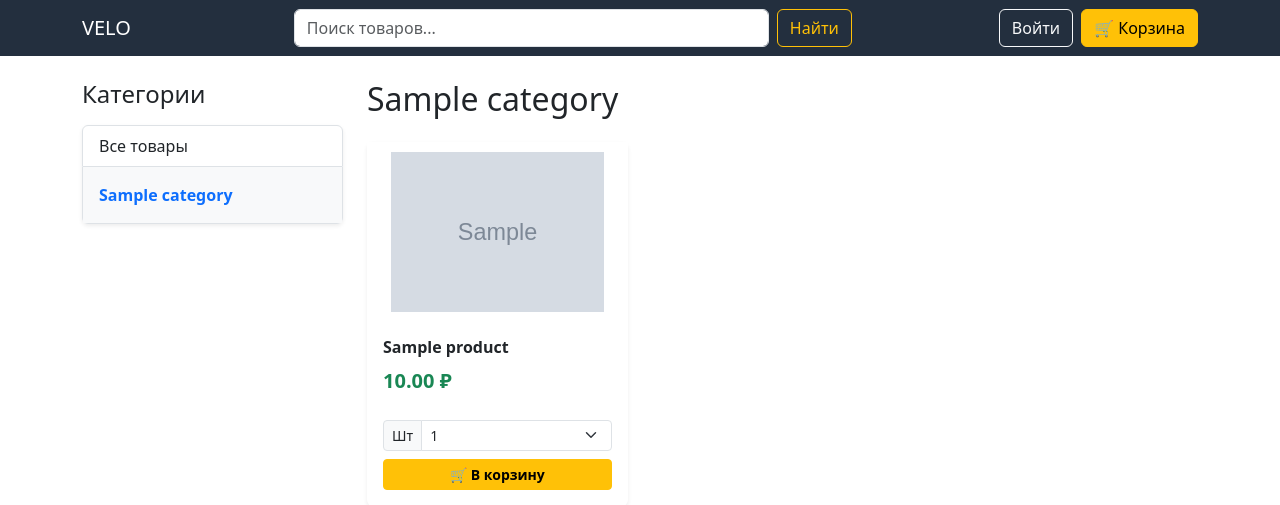
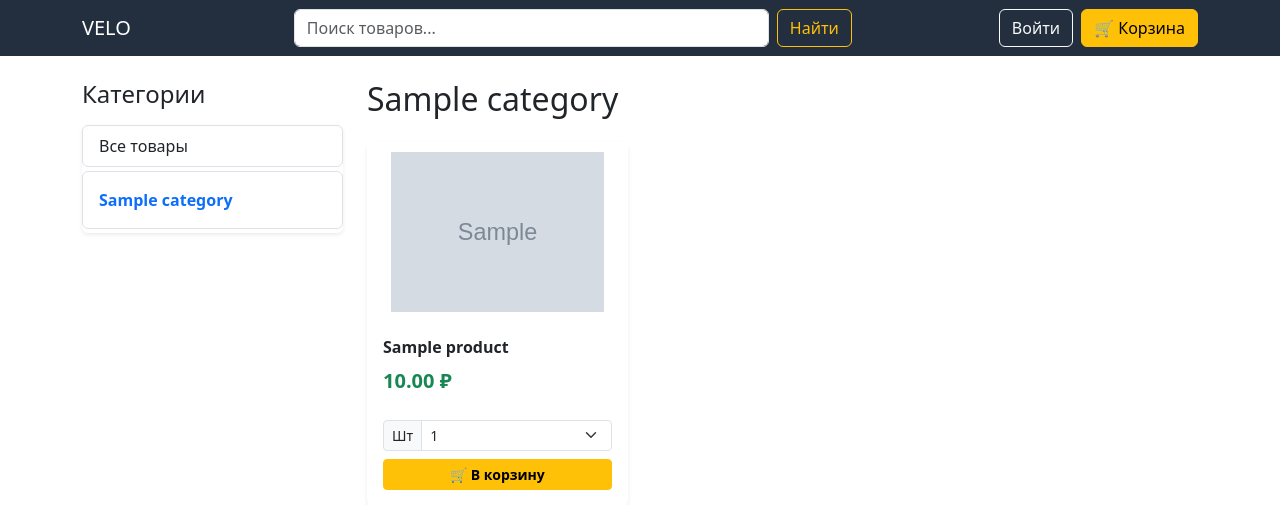
Before and after one commit to Montana-gg/zonix_marketplace, a Django app: a page that uses shop/templates/shop/product/list.html in a window 1280 px wide. Shown: the top 505 px of the page. Run offline with Django 5.2, Linux system fonts and the light colour scheme; tables that the repository leaves empty hold one stand-in row (values such as "Sample post"); grey boxes marked "Sample" are stand-in pictures.

Commit message:
Enhance category logic: show subcategory products in parent and add interactive sidebar

```diff
--- a/shop/templates/shop/product/list.html
+++ b/shop/templates/shop/product/list.html
@@ -8,31 +8,43 @@
 <div class="row">
     <div class="col-md-3">
         <h4 class="mb-3">Категории</h4>
-        <div class="list-group shadow-sm">
+        <div class="list-group shadow-sm border-0">
             <a href="{% url 'shop:product_list' %}"
-               class="list-group-item list-group-item-action {% if not category %}active{% endif %}">
+               class="list-group-item list-group-item-action {% if not category %}active{% endif %} rounded mb-1">
                 Все товары
             </a>
 
             {% for c in categories %}
-                <div class="list-group-item p-0">
-                    <a href="{{ c.get_absolute_url }}"
-                       class="d-block p-3 text-decoration-none {% if category.slug == c.slug %}bg-light fw-bold text-primary{% else %}text-dark{% endif %}">
-                        {{ c.name }}
+                <div class="list-group-item p-0 border-0 mb-1">
+                    <div class="d-flex align-items-center bg-white border rounded">
+                        <a href="{{ c.get_absolute_url }}"
+                           class="flex-grow-1 p-3 text-decoration-none {% if category.slug == c.slug %}fw-bold text-primary{% else %}text-dark{% endif %}">
+                            {{ c.name }}
+                        </a>
+
                         {% if c.children.all %}
-                            <span class="float-end">›</span>
+                        <button class="btn btn-link text-decoration-none text-dark pe-3" type="button"
+                                data-bs-toggle="collapse" data-bs-target="#sub-{{ c.id }}">
+                            {% if category.slug == c.slug or category.parent.slug == c.slug %}
+                                ▾
+                            {% else %}
+                                ▸
+                            {% endif %}
+                        </button>
                         {% endif %}
-                    </a>
+                    </div>
 
                     {% if c.children.all %}
-                        <div class="ps-3 pb-2 bg-light">
+                    <div class="collapse {% if category.slug == c.slug or category.parent.slug == c.slug %}show{% endif %}" id="sub-{{ c.id }}">
+                        <div class="ps-3 py-2 bg-light border-start border-end border-bottom rounded-bottom">
                             {% for child in c.children.all %}
                                 <a href="{{ child.get_absolute_url }}"
-                                   class="d-block py-1 px-2 small text-decoration-none border-start {% if category.slug == child.slug %}text-primary fw-bold border-primary{% else %}text-muted border-secondary{% endif %}">
-                                    {{ child.name }}
+                                   class="d-block py-2 px-3 small text-decoration-none {% if category.slug == child.slug %}text-primary fw-bold{% else %}text-muted{% endif %}">
+                                    • {{ child.name }}
                                 </a>
                             {% endfor %}
                         </div>
+                    </div>
                     {% endif %}
                 </div>
             {% endfor %}
@@ -40,10 +52,7 @@
     </div>
 
     <div class="col-md-9">
-        <h2 class="mb-4">
-            {% if category %}{{ category.name }}{% else %}Наши товары{% endif %}
-        </h2>
-
+        <h2 class="mb-4">{% if category %}{{ category.name }}{% else %}Наши товары{% endif %}</h2>
         <div class="row">
             {% for product in products %}
                 <div class="col-md-6 col-lg-4 mb-4">
@@ -55,7 +64,6 @@
                                 <span class="text-muted">Нет фото</span>
                             {% endif %}
                         </div>
-
                         <div class="card-body d-flex flex-column">
                             <h6 class="card-title">
                                 <a href="{% url 'shop:product_detail' product.id product.slug %}" class="text-decoration-none text-dark fw-bold">
@@ -63,18 +71,15 @@
                                 </a>
                             </h6>
                             <p class="card-text text-success fs-5 fw-bold mt-auto">{{ product.price }} ₽</p>
-
                             <div class="d-grid mt-2">
                                 <form action="{% url 'cart:cart_add' product.id %}" method="post">
                                     {% csrf_token %}
                                     <div class="input-group input-group-sm mb-2">
-                                        <label class="input-group-text" for="quantity">Шт</label>
+                                        <label class="input-group-text">Шт</label>
                                         {{ cart_product_form.quantity }}
                                     </div>
                                     {{ cart_product_form.override }}
-                                    <button type="submit" class="btn btn-warning btn-sm fw-bold w-100">
-                                        🛒 В корзину
-                                    </button>
+                                    <button type="submit" class="btn btn-warning btn-sm fw-bold w-100">🛒 В корзину</button>
                                 </form>
                             </div>
                         </div>
@@ -82,7 +87,7 @@
                 </div>
             {% empty %}
                 <div class="col-12 text-center py-5">
-                    <p class="alert alert-light border">В этой категории пока нет товаров. Загляните позже!</p>
+                    <p class="alert alert-light border">В этой категории пока нет товаров.</p>
                 </div>
             {% endfor %}
         </div>
--- a/shop/views.py
+++ b/shop/views.py
@@ -6,15 +6,16 @@ from cart.forms import CartAddProductForm
 def product_list(request, category_slug=None):
     category = None
     categories = Category.objects.filter(parent=None)
-
     products = Product.objects.filter(available=True)
 
     if category_slug:
         category = get_object_or_404(Category, slug=category_slug)
-        products = products.filter(category=category)
+        # Находим саму категорию и всех её "детей"
+        category_ids = [category.id] + list(category.children.values_list('id', flat=True))
+        # Фильтруем товары, которые входят в этот список ID
+        products = products.filter(category_id__in=category_ids)
 
     cart_product_form = CartAddProductForm()
-
     return render(request, 'shop/product/list.html', {
         'category': category,
         'categories': categories,
```
